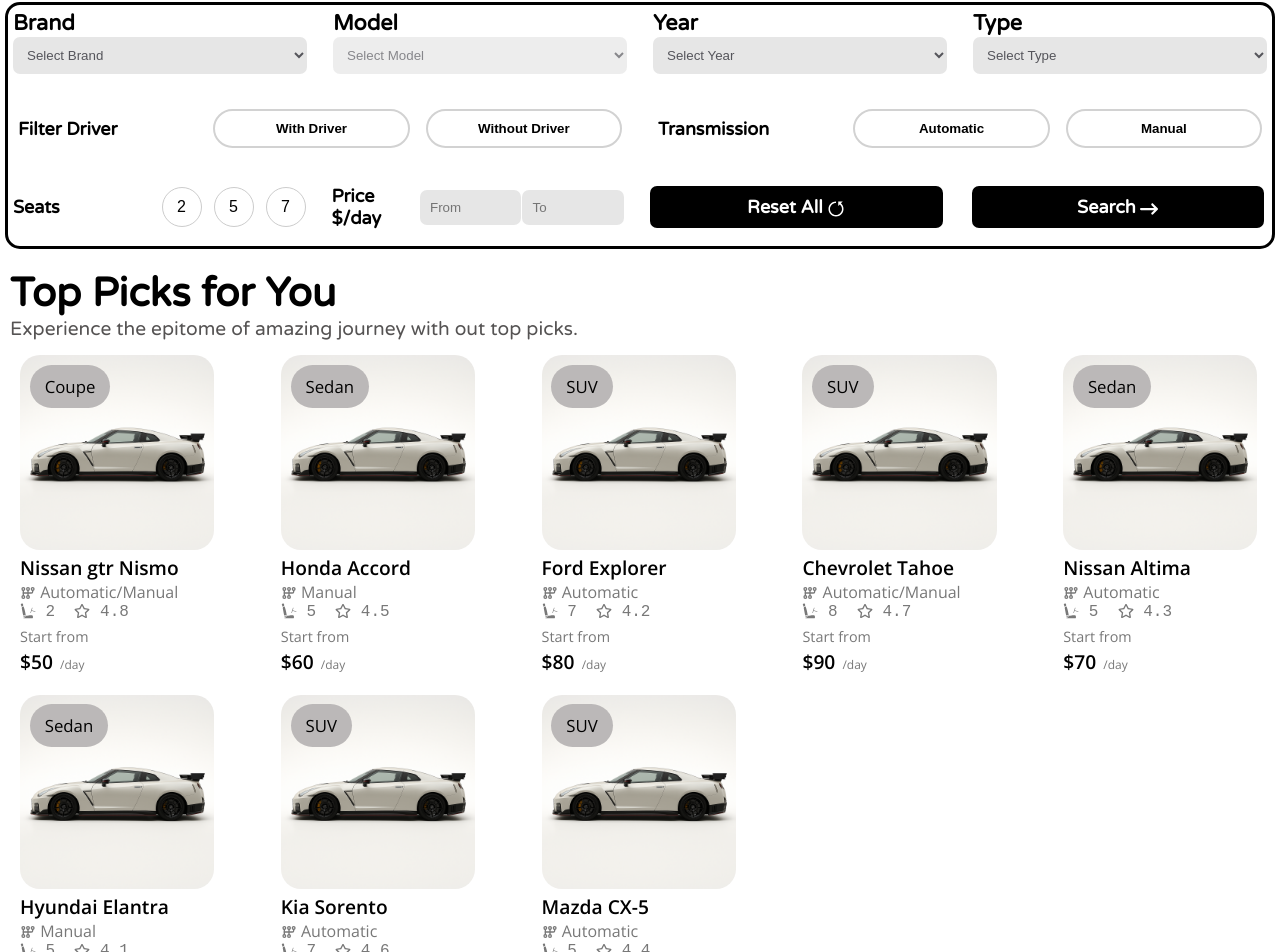
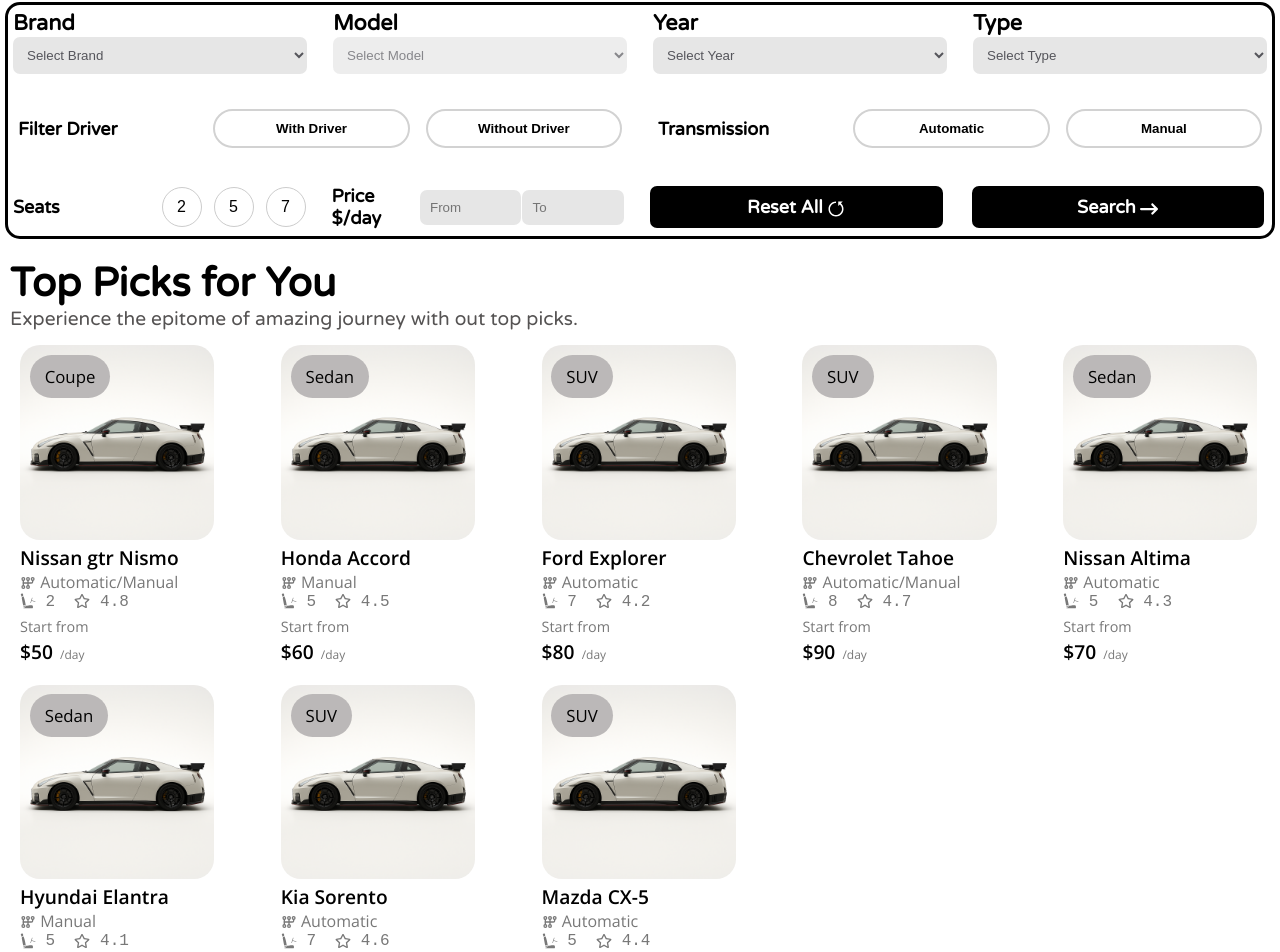
Before and after one commit to Muhammad-Ikrash/Car-Rental, a React (Vite) app in the folder frontend/: page / in a window 1280 px wide. Shown: the part 727-1679 px from the top of the page. Built offline with nearby package versions, Linux system fonts and the light colour scheme; a web font is replaced by a local one.

Commit message:
filter box row3 bottom margin removed

```diff
--- a/frontend/components/Filter.css
+++ b/frontend/components/Filter.css
@@ -47,7 +47,7 @@
     flex-direction: row;
     justify-content: center;
     align-items: center;
-    padding-bottom: 10px;
+    padding-bottom: 0px;
     gap: 0%;
 }
 
```
